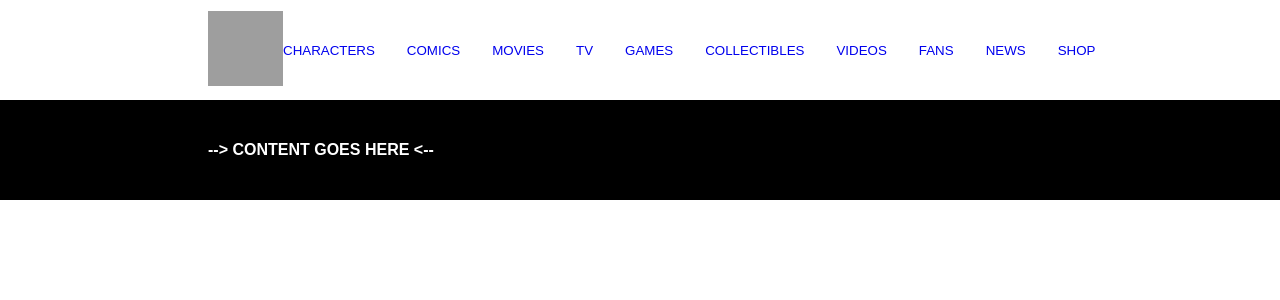
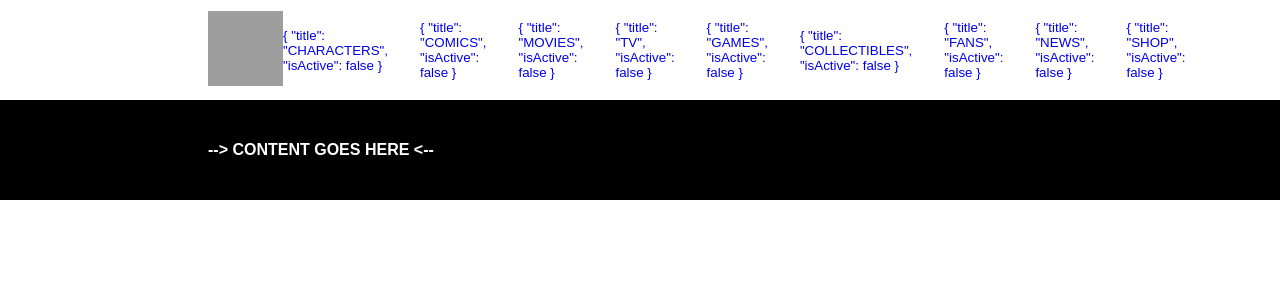
Before and after one commit to Om12ek99/vite-comics, a Vue app: page / in a window 1280 px wide. Shown: the top 300 px of the page. Built offline with nearby package versions, Linux system fonts and the light colour scheme; grey boxes are pictures that could not be loaded.

Commit message:
add: updated array of Navbar

```diff
--- a/src/components/AppHeader.vue
+++ b/src/components/AppHeader.vue
@@ -3,16 +3,44 @@
         data (){
             return {
                 navArray: [
-                    "CHARACTERS",
-                    "COMICS",
-                    "MOVIES",
-                    "TV",
-                    "GAMES",
-                    "COLLECTIBLES",
-                    "VIDEOS",
-                    "FANS",
-                    "NEWS",
-                    "SHOP"
+                    {
+                        title:"CHARACTERS",
+                        isActive: false,
+                    },
+                    {
+                        title:"COMICS",
+                        isActive: false,
+                    },
+                    {
+                        title:"MOVIES",
+                        isActive: false,
+                    },
+                    {
+                        title:"TV",
+                        isActive: false,
+                    },
+                    {
+                        title:"GAMES",
+                        isActive: false,
+                    },
+                    {
+                        title:"COLLECTIBLES",
+                        isActive: false,
+                    },
+                    {
+                        title:"FANS",
+                        isActive: false,
+                    },
+                    {
+                        title:"NEWS",
+                        isActive: false,
+                    },
+                    {
+                        title:"SHOP",
+                        isActive: false,
+                    },
+
+
                 ]
             }
         }
```
